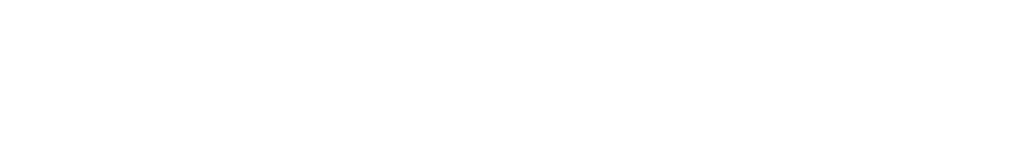
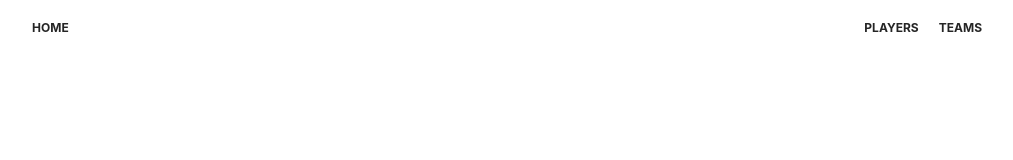
Before and after one commit to geoffkvincent/Hash-Basketball-League, a React (Create React App) app: page /bulls in a window 1280 px wide. Shown: the top 160 px of the page, without its empty margins (128-1141 px from the left). Built offline with nearby package versions, Linux system fonts and the light colour scheme.

Commit message:
navbar routes

```diff
--- a/src/components/App.js
+++ b/src/components/App.js
@@ -3,14 +3,19 @@
 import Home from './Home'
 import Players from './Players'
 import Teams from './Teams'
+import Navbar from './Navbar'
 
 class App extends React.Component {
   render() {
     return (
       <Router>
-        <Route exact path="/" component={Home}/>
-        <Route path="/players" component={Players}/>
-        <Route path="/teams" component={Teams}/>
+        <div>
+          <Navbar />
+
+          <Route exact path="/" component={Home}/>
+          <Route path="/players" component={Players}/>
+          <Route path="/teams" component={Teams}/>
+        </div>
       </Router>
     )
   }
--- /dev/null
+++ b/src/components/Navbar.js
@@ -0,0 +1,14 @@
+import React from 'react'
+import { Link } from 'react-router-dom'
+
+const Navbar = () => (
+  <div className="container navbar">
+    <Link to='/'>Home</Link>
+    <nav className='nav-links'>
+      <Link to='/players'>Players</Link>
+      <Link to='/teams'>Teams</Link>
+    </nav>
+  </div>
+)
+
+export default Navbar
```
